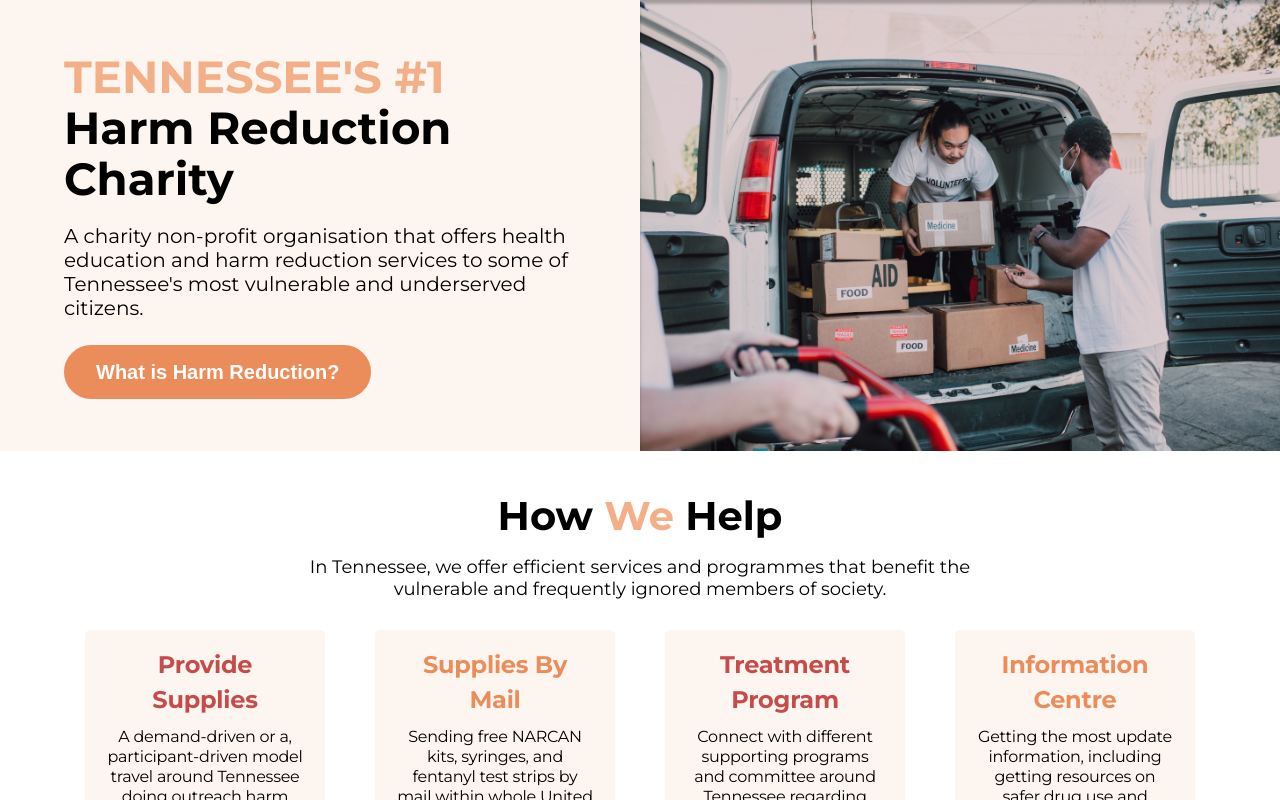
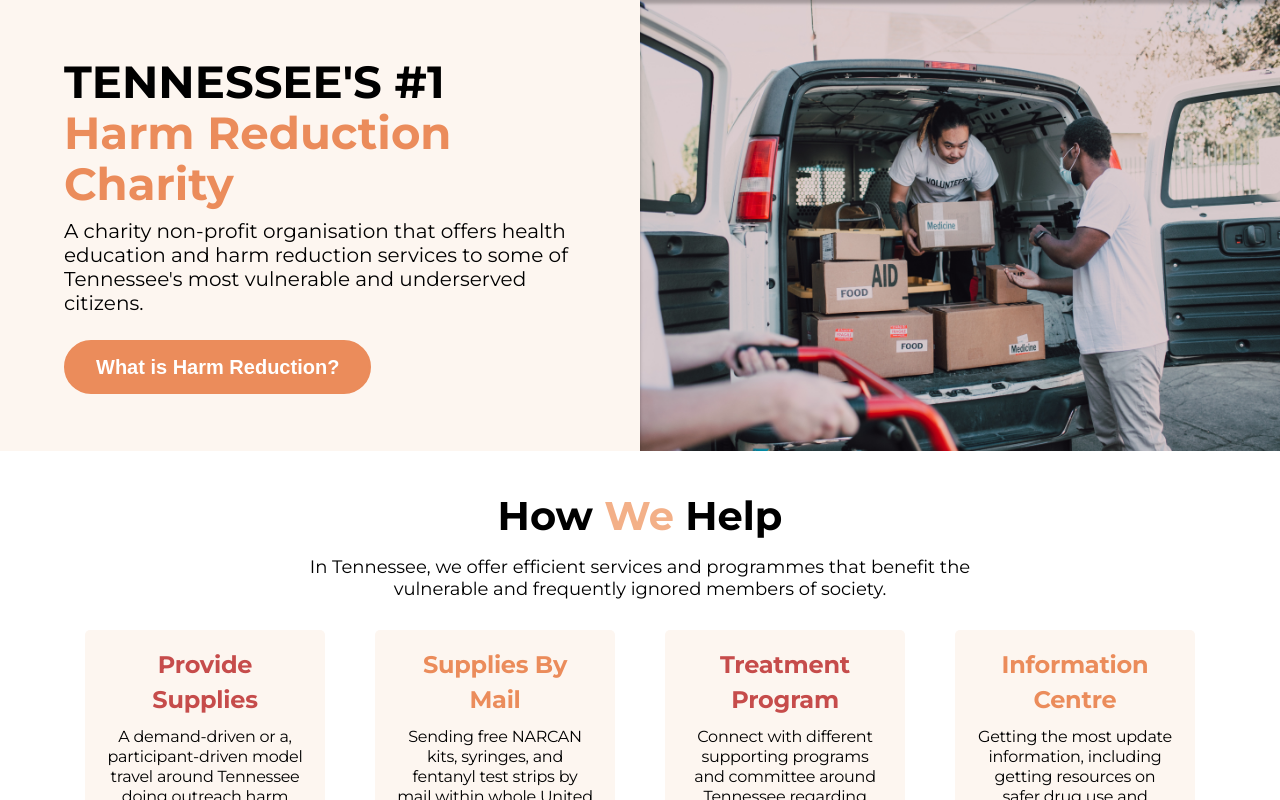
Before and after one commit to Katherine-KM/Tennessee-Harm-Reduction, a Next.js app: page / in a window 1280 px wide. Shown: the top 800 px of the page. Built offline with nearby package versions, Linux system fonts and the light colour scheme.

Commit message:
refactor herocomponent to include a bg color prop. Update lineheights for headers in global.

```diff
--- a/src/components/HeroComponent/HeroComponent.jsx
+++ b/src/components/HeroComponent/HeroComponent.jsx
@@ -1,8 +1,18 @@
 import { LgButtonComponent } from "../Button";
-import { HeroComponentContainer, LeftWrapper, HeroDetailsContainer, StyledSpan, StyledHeroPText, RightWrapper, StyledImg } from "./HeroComponent.styles";
+import {
+  HeroComponentContainer,
+  LeftWrapper,
+  HeadingWrapper,
+  StyledTitle,
+  StyledColorTitle,
+  HeroDetailsContainer,
+  StyledHeroPText,
+  RightWrapper,
+  StyledImg,
+} from "./HeroComponent.styles";
 
-const HeroComponent = (
-  {
+const HeroComponent = ({
+  bgColor,
   coloredText,
   h1Text,
   pText,
@@ -13,21 +23,15 @@
   buttonText,
 }) => {
   return (
-    <HeroComponentContainer imgSrc={imgSrc}>
+    <HeroComponentContainer imgSrc={imgSrc} bgColor={bgColor}>
       <LeftWrapper>
         <HeroDetailsContainer>
-          <h1>
-            <StyledSpan> {coloredText} </StyledSpan>
-            {h1Text}
-          </h1>
-          <StyledHeroPText
-            className='p-lg'
-          >
-            {pText}
-          </StyledHeroPText>
-          <LgButtonComponent>
-            {buttonText}
-          </LgButtonComponent>
+        <HeadingWrapper>
+          <StyledTitle>{coloredText} </StyledTitle>
+          <StyledColorTitle>{h1Text}</StyledColorTitle>
+        </HeadingWrapper>
+          <StyledHeroPText className="p-lg">{pText}</StyledHeroPText>
+          <LgButtonComponent>{buttonText}</LgButtonComponent>
         </HeroDetailsContainer>
       </LeftWrapper>
       <RightWrapper>
--- a/src/components/HeroComponent/HeroComponent.styles.js
+++ b/src/components/HeroComponent/HeroComponent.styles.js
@@ -2,18 +2,40 @@
 import styled from "styled-components";
 
 const HeroComponentContainer = styled.section`
-  background: linear-gradient(100deg, rgba(0,0,0,0.9), rgba(0,0,0,0.15)), no-repeat url(${props => props.imgSrc});
+  background: linear-gradient(100deg, rgba(0, 0, 0, 0.9), rgba(0, 0, 0, 0.15)),
+    no-repeat url(${(props) => props.imgSrc});
   background-size: cover;
   height: fit-content;
   display: flex;
   width: 100%;
   min-height: 500px;
+  text-align: center;
 
   @media (min-width: 1060px) {
+    text-align: left;
     background-image: none;
-    background-color: #F7D5BA38;
+    background-color: ${(props) =>
+      props.bgColor ? props.bgColor : "var(--clr-bgNeutral)"};
     min-height: 300px;
   }
+`;
+
+const HeadingWrapper = styled.div`
+    display: flex;
+    flex-wrap: wrap;
+    justify-content: center;
+
+    @media (min-width: 1060px) {
+      justify-content: start;
+    }
+`;
+
+const StyledTitle = styled.h1`
+    white-space: pre-wrap;
+`;
+
+const StyledColorTitle = styled(StyledTitle)`
+  color: var(--clr-primary-400);
 `;
 
 const LeftWrapper = styled.div`
@@ -23,7 +45,7 @@
   @media (min-width: 1060px) {
     width: 50%;
   }
-`
+`;
 
 const RightWrapper = styled.div`
   display: none;
@@ -32,7 +54,7 @@
     display: block;
     width: 50%;
   }
-`
+`;
 
 const HeroDetailsContainer = styled.div`
   width: min(95%, 580px);
@@ -46,19 +68,25 @@
   @media (min-width: 400px) {
     width: min(80%, 580px);
   }
-`
-const StyledSpan = styled.span`
-  color: #f3b088;
-  display: block;
 `;
 
 const StyledImg = styled(Image)`
   width: 100%;
   height: 100%;
-`
+`;
 
 const StyledHeroPText = styled.p`
-  margin: 20px 0 25px 0;
-`
+  margin: 1rem 0 2.5rem 0;
+`;
 
-export {HeroComponentContainer, LeftWrapper, RightWrapper, HeroDetailsContainer, StyledSpan, StyledImg, StyledHeroPText}
+export {
+  HeroComponentContainer,
+  LeftWrapper,
+  RightWrapper,
+  HeroDetailsContainer,
+  StyledImg,
+  StyledHeroPText,
+  HeadingWrapper,
+  StyledTitle,
+  StyledColorTitle
+};
--- a/src/styles/Global.styles.js
+++ b/src/styles/Global.styles.js
@@ -52,7 +52,7 @@
     // headers + link
 
     // 28.8px - 45px
-    --h1-fs: clamp(2.9rem, 5rem, 4.5rem);
+    --h1-fs: clamp(2.9rem, 4.6rem, 4.5rem);
     // 24px - 40px
     --h2-fs: clamp(2.4rem, 4.5rem, 4rem);
     // 19px - 36px
@@ -83,13 +83,13 @@
 h1 {
     // 28.8px - 45px
     font-size: var(--h1-fs);
-    line-height: clamp(3.2rem, 5vw, 5.1rem);
+    line-height: clamp(3.4rem, 6rem, 5.1rem);
 }
 
 h2 {
     // 24px - 40px
     font-size: var(--h2-fs);
-    line-height: clamp(3.1rem, 5vw, 5rem);
+    line-height: clamp(3.1rem, 5.1rem, 5rem);
 }
 
 h3 {
@@ -109,13 +109,13 @@
 .p-lg {
     // 17px - 20px
     font-size: var(--p-lg-fs);
-    line-height: clamp(2.2rem, 5vw, 2.4rem);
+    line-height: clamp(2.2rem, 3rem, 2.4rem);
 }
 
 .p-md {
     // 16px - 18px
     font-size: var(--p-md-fs);
-    line-height: clamp(2rem, 5vw, 2.2rem);
+    line-height: clamp(2rem, 3rem, 2.2rem);
 }
 `;
 
```
Lines whose indentation alone changed are shown as unchanged.
